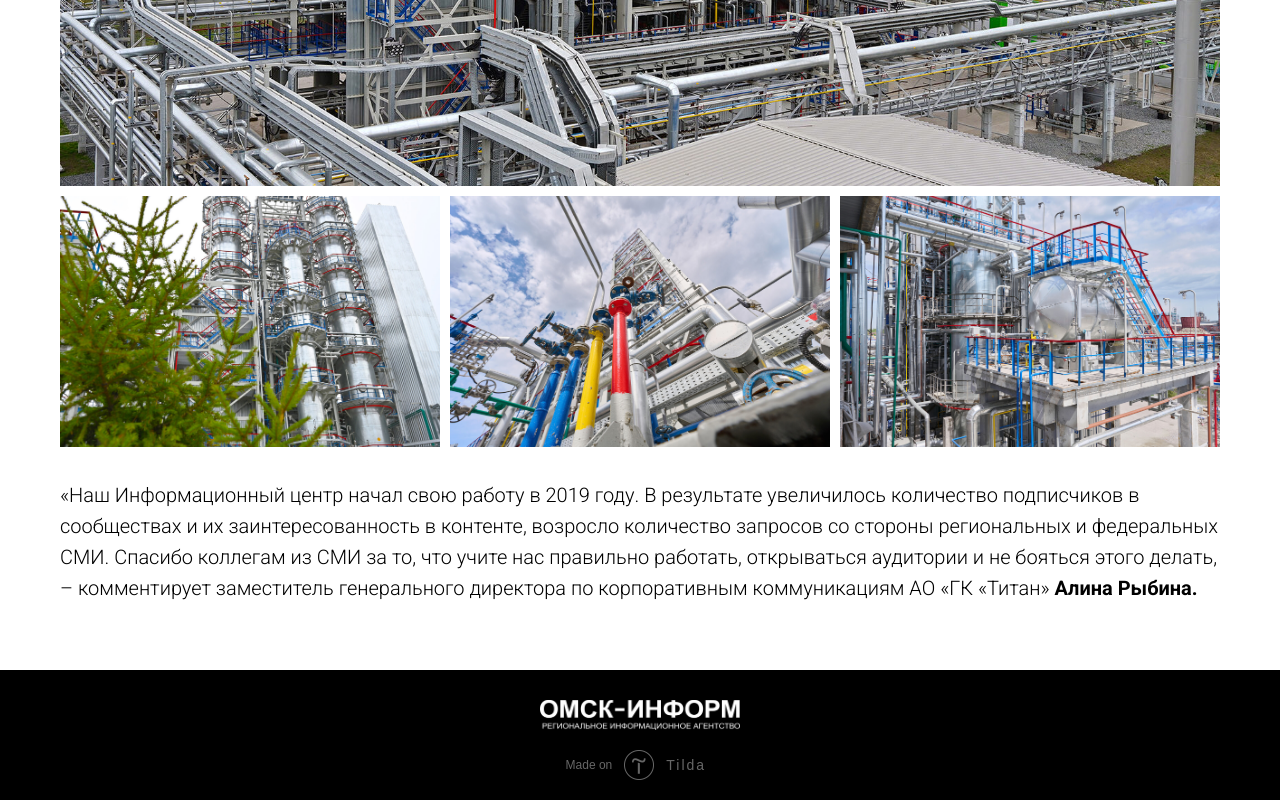
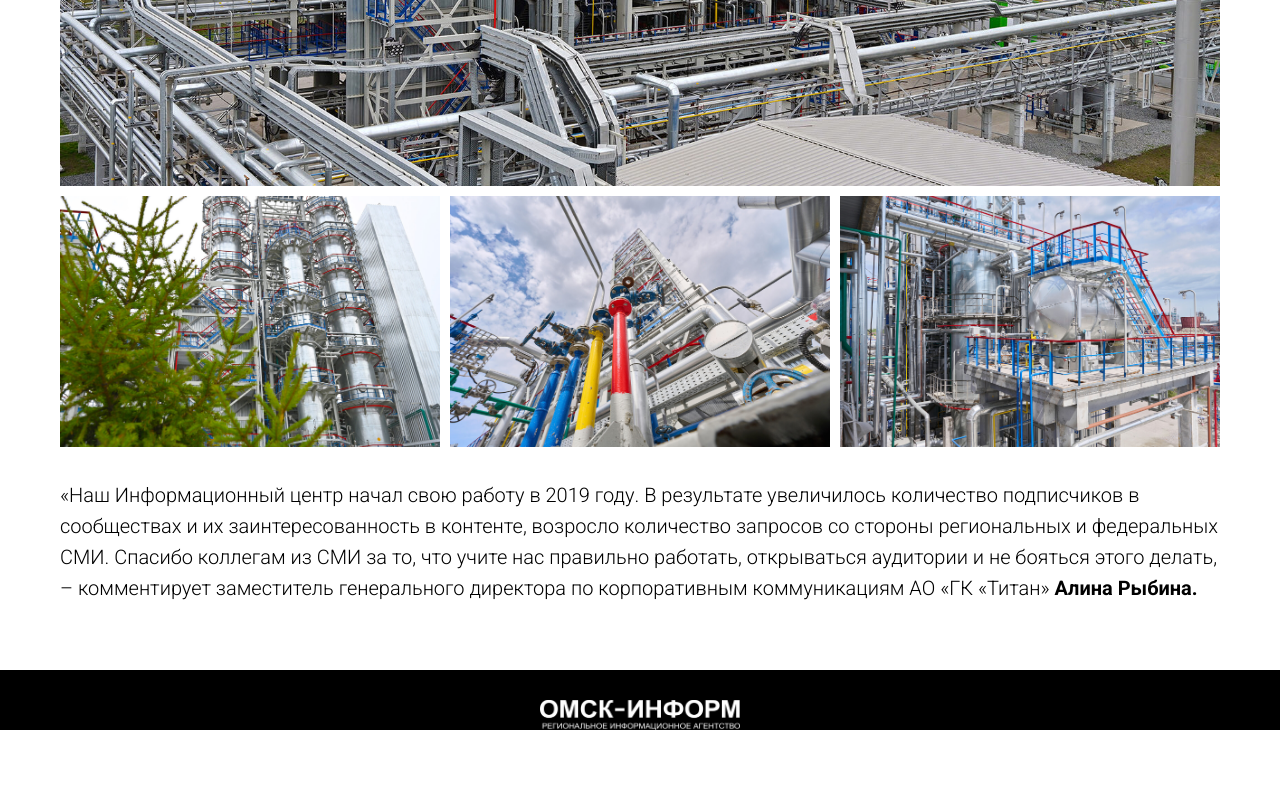
Before and after one commit to VladimirBlick/testTitan, a plain HTML site: page index.html in a window 1280 px wide. Shown: the part 5623-6423 px from the top of the page. After the commit the page ends 6353 px from the top, so only its background shows below. Drawn offline with Linux system fonts and the light colour scheme; no server answers.

Commit message:
titanNotTilda

```diff
--- a/index.html
+++ b/index.html
@@ -233,12 +233,12 @@ screen.colorDepth:screen.pixelDepth))+";u"+escape(document.URL)+
 ";h"+escape(document.title.substring(0,150))+
 ";"+Math.random();</script><!--/LiveInternet-->
 
-</div></div></div></div><script>t_onReady(function () {
+<!-- </div></div></div></div><script>t_onReady(function () {
 setTimeout(function () {
 t_onFuncLoad('t868_initPopup', function () {
 t868_initPopup('392875465');
 });
 }, 500);
-});</script></div></div><!--/allrecords--><!-- Tilda copyright. Don't remove this line --><div class="t-tildalabel " id="tildacopy" data-tilda-sign="879460#24340852"><a href="https://tilda.ru/" class="t-tildalabel__link"><div class="t-tildalabel__wrapper"><div class="t-tildalabel__txtleft">Made on </div><div class="t-tildalabel__wrapimg"><img src="images/tildacopy.png" class="t-tildalabel__img" fetchpriority="low" alt=""></div><div class="t-tildalabel__txtright">Tilda</div></div></a></div><!-- Stat --><!-- Yandex.Metrika counter 157815 --> <script type="text/javascript" data-tilda-cookie-type="analytics"> setTimeout(function(){ (function(m,e,t,r,i,k,a){m[i]=m[i]||function(){(m[i].a=m[i].a||[]).push(arguments)}; m[i].l=1*new Date();k=e.createElement(t),a=e.getElementsByTagName(t)[0],k.async=1,k.src=r,a.parentNode.insertBefore(k,a)}) (window, document, "script", "https://mc.yandex.ru/metrika/tag.js", "ym"); window.mainMetrikaId = '157815'; ym(window.mainMetrikaId , "init", { clickmap:true, trackLinks:true, accurateTrackBounce:true, webvisor:true,ecommerce:"dataLayer" }); }, 2000);</script><noscript><div><img src="https://mc.yandex.ru/watch/157815" style="position:absolute; left:-9999px;" alt="" /></div></noscript> <!-- /Yandex.Metrika counter --> <script type="text/javascript">if (! window.mainTracker) { window.mainTracker = 'tilda'; }
-setTimeout(function(){ (function (d, w, k, o, g) { var n=d.getElementsByTagName(o)[0],s=d.createElement(o),f=function(){n.parentNode.insertBefore(s,n);}; s.type = "text/javascript"; s.async = true; s.key = k; s.id = "tildastatscript"; s.src=g; if (w.opera=="[object Opera]") {d.addEventListener("DOMContentLoaded", f, false);} else { f(); } })(document, window, '18380d88807a1a5dd2039325c18cfb8f','script','js/tilda-stat-1.0.min.js');
-}, 2000); </script></body></html>
+});</script></div></div>/allrecords--><!-- Tilda copyright. Don't remove this line --><div class="t-tildalabel " id="tildacopy" data-tilda-sign="879460#24340852"><a href="https://tilda.ru/" class="t-tildalabel__link"><div class="t-tildalabel__wrapper"><div class="t-tildalabel__txtleft">Made on </div><div class="t-tildalabel__wrapimg"><img src="images/tildacopy.png" class="t-tildalabel__img" fetchpriority="low" alt=""></div><div class="t-tildalabel__txtright">Tilda</div></div></a></div><!-- Stat --><!-- Yandex.Metrika counter 157815 --> <script type="text/javascript" data-tilda-cookie-type="analytics"> setTimeout(function(){ (function(m,e,t,r,i,k,a){m[i]=m[i]||function(){(m[i].a=m[i].a||[]).push(arguments)}; m[i].l=1*new Date();k=e.createElement(t),a=e.getElementsByTagName(t)[0],k.async=1,k.src=r,a.parentNode.insertBefore(k,a)}) (window, document, "script", "https://mc.yandex.ru/metrika/tag.js", "ym"); window.mainMetrikaId = '157815'; ym(window.mainMetrikaId , "init", { clickmap:true, trackLinks:true, accurateTrackBounce:true, webvisor:true,ecommerce:"dataLayer" }); }, 2000);</script><noscript><div><img src="https://mc.yandex.ru/watch/157815" style="position:absolute; left:-9999px;" alt="" /></div></noscript> <!-- /Yandex.Metrika counter --> <script type="text/javascript">if (! window.mainTracker) { window.mainTracker = 'tilda'; }
+// setTimeout(function(){ (function (d, w, k, o, g) { var n=d.getElementsByTagName(o)[0],s=d.createElement(o),f=function(){n.parentNode.insertBefore(s,n);}; s.type = "text/javascript"; s.async = true; s.key = k; s.id = "tildastatscript"; s.src=g; if (w.opera=="[object Opera]") {d.addEventListener("DOMContentLoaded", f, false);} else { f(); } })(document, window, '18380d88807a1a5dd2039325c18cfb8f','script','js/tilda-stat-1.0.min.js');
+// }, 2000); </script></body></html>
```
